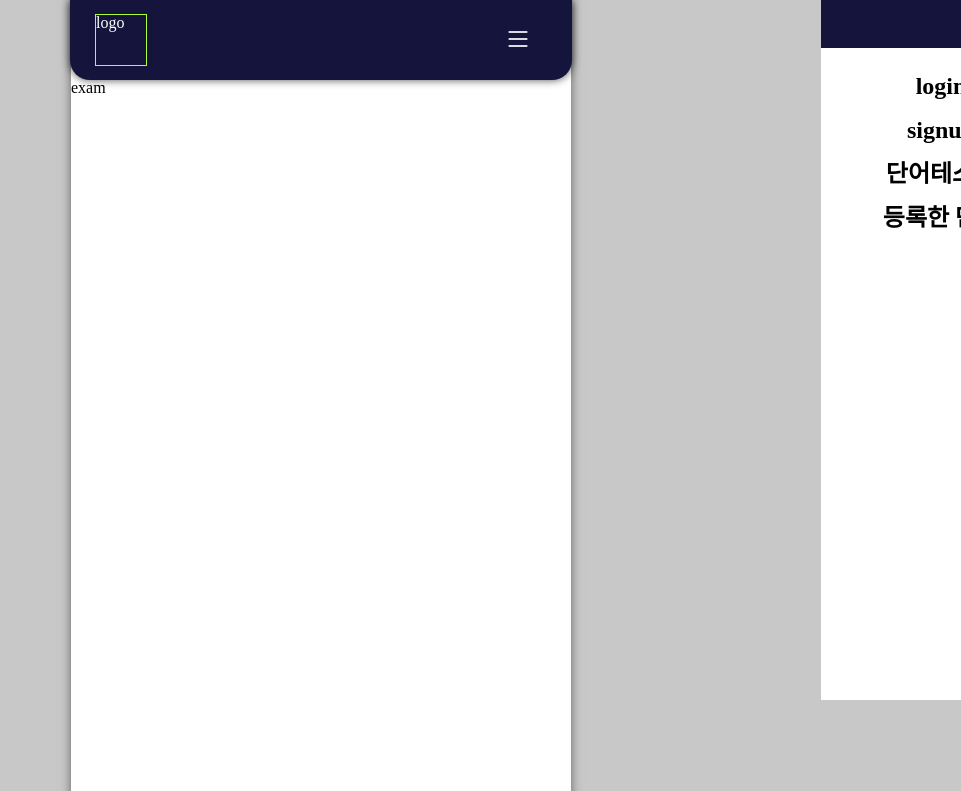
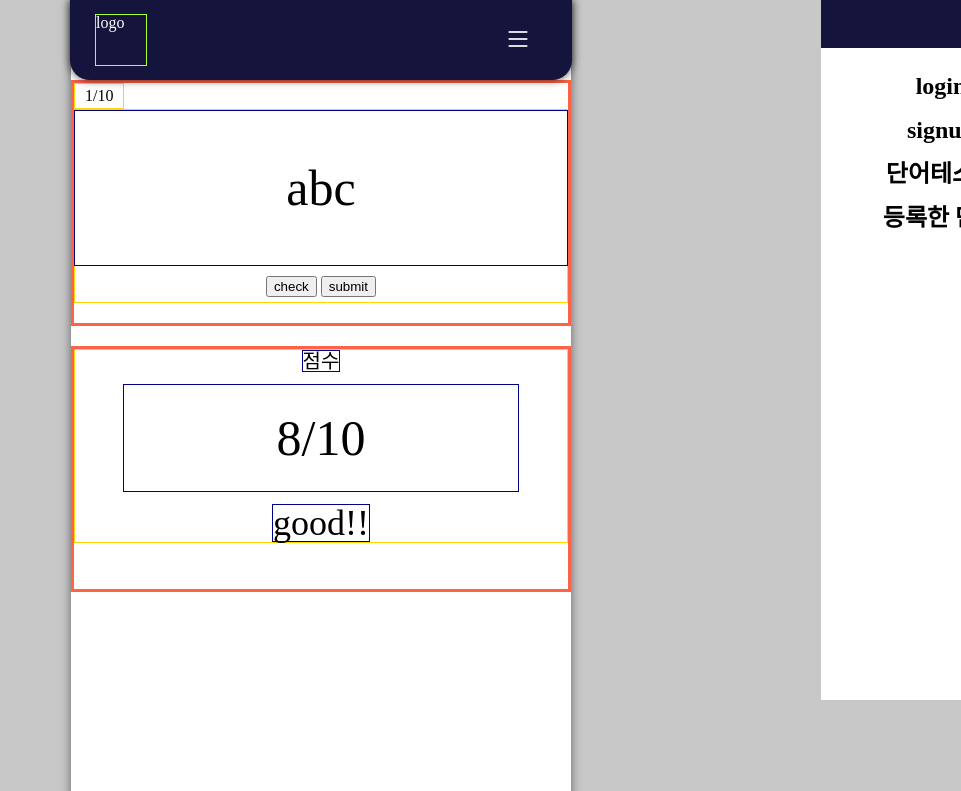
Before and after one commit to obov/word-friend, a Flask app: page /word/exam in a window 1280 px wide. Shown: the top 791 px of the page, without its empty margins (319-1280 px from the left). Run offline with Flask 2, Linux system fonts and the light colour scheme; some libraries are stand-ins or nearby versions.

Commit message:
exam page frame

```diff
--- a/static/css/base/index.css
+++ b/static/css/base/index.css
@@ -4,6 +4,7 @@
 @import url("../login.css");
 @import url("../word/add.css");
 @import url("../word/added_list.css");
+@import url("../word/exam.css");
 @import url("https://cdn.jsdelivr.net/npm/bootstrap-icons@1.9.1/font/bootstrap-icons.css");
 ::-webkit-scrollbar {
   width: 8px;
--- /dev/null
+++ b/static/css/word/exam.css
@@ -0,0 +1,52 @@
+.exam {
+  height: 20%;
+  margin-bottom: 20px;
+}
+.exam .turn {
+  height: fit-content;
+  width: fit-content;
+  padding: 4px 10px;
+}
+.exam form {
+  height: 80%;
+  display: flex;
+  flex-direction: column;
+  align-items: center;
+  gap: 10px;
+}
+.exam form .word {
+  height: 80%;
+  display: flex;
+  align-items: center;
+  justify-content: center;
+  width: 100%;
+  font-size: 50px;
+}
+.exam form .exam-button {
+  display: flex;
+  justify-content: center;
+  align-items: center;
+  gap: 10px;
+}
+.exam .result {
+  height: 80%;
+  display: flex;
+  flex-direction: column;
+  justify-content: center;
+  align-items: center;
+  gap: 12px;
+}
+.exam .result h2 {
+  font-size: 20px;
+}
+.exam .result .score {
+  height: 60%;
+  display: flex;
+  align-items: center;
+  justify-content: center;
+  width: 80%;
+  font-size: 50px;
+}
+.exam .result .cheering-ment {
+  font-size: 36px;
+}
--- a/templates/word/exam.html
+++ b/templates/word/exam.html
@@ -1 +1,19 @@
-{% extends "base.html"%} {% block content %} exam {%endblock%}
+{% extends "base.html"%} {% block content %}
+<section style="border: solid 3px tomato" class="exam">
+  <div style="border: solid 1px gold" class="turn">1/10</div>
+  <form style="border: solid 1px gold" action="">
+    <div style="border: solid 1px darkblue" class="word">abc</div>
+    <div class="exam-buttons">
+      <input type="button" value="check" />
+      <button>submit</button>
+    </div>
+  </form>
+</section>
+<section style="border: solid 3px tomato" class="exam">
+  <div style="border: solid 1px gold" class="result">
+    <h2 style="border: solid 1px darkblue">점수</h2>
+    <div style="border: solid 1px darkblue" class="score">8/10</div>
+    <div style="border: solid 1px darkblue" class="cheering-ment">good!!</div>
+  </div>
+</section>
+{%endblock%}
```
